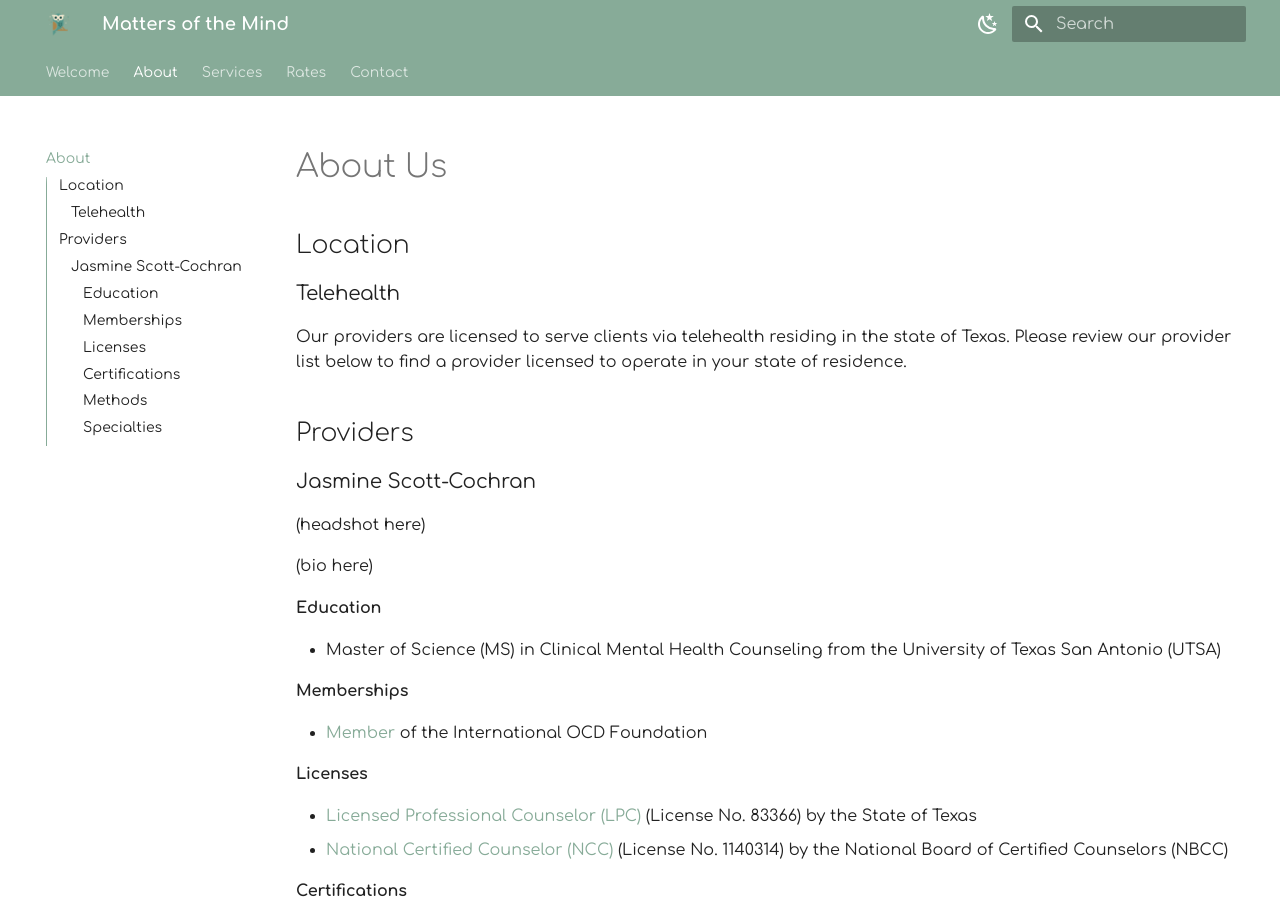
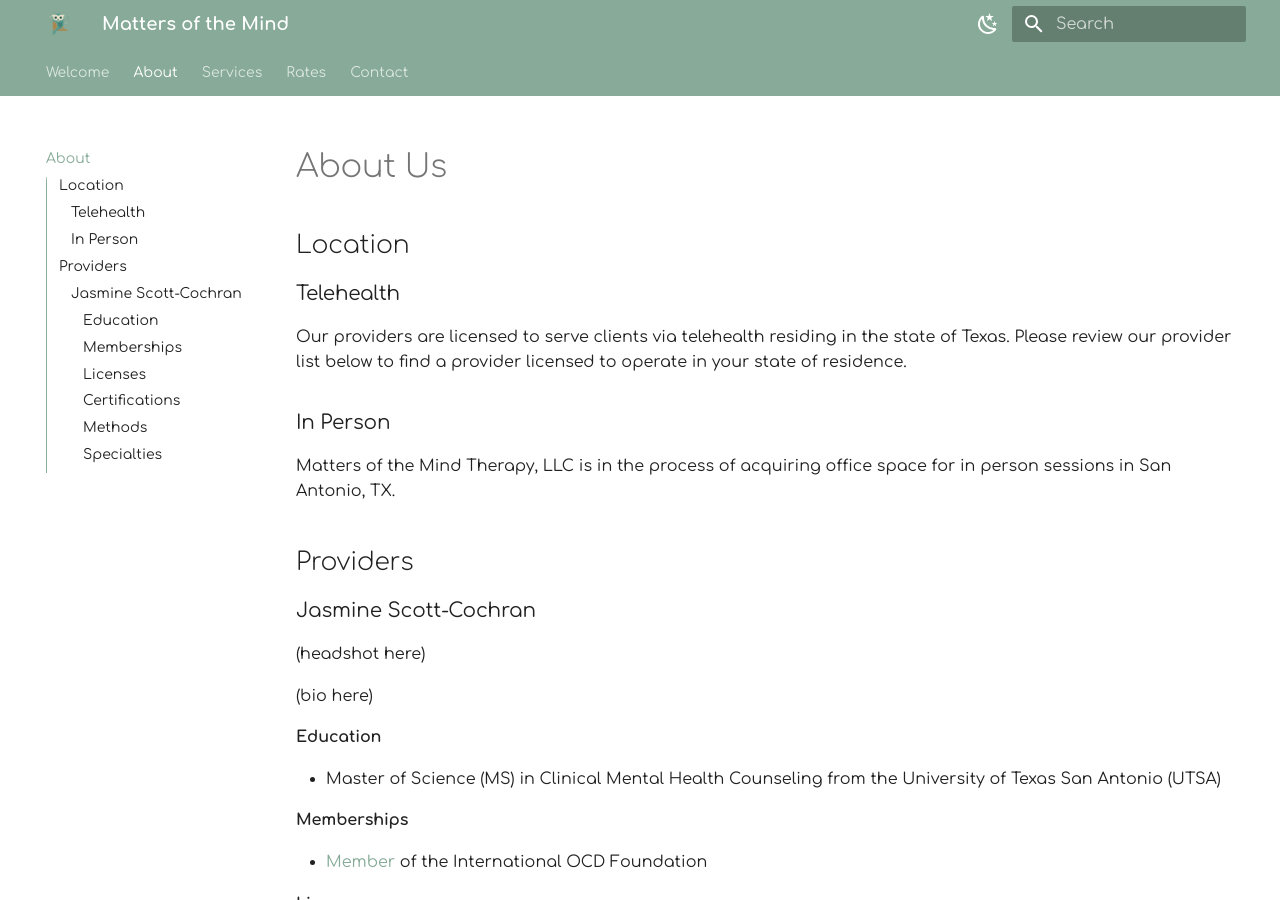
Before and after one commit to motm-therapy/website, an MkDocs documentation site: the page built from docs/about.md, in a window 1280 px wide and 900 px high. Built offline with MkDocs 1.6.1 and Material for MkDocs 9.7.7, drawn with Linux system fonts in a browser that asks for light colours.

Commit message:
Update about.md

```diff
--- a/docs/about.md
+++ b/docs/about.md
@@ -6,6 +6,10 @@
 
 Our providers are licensed to serve clients via telehealth residing in the state of Texas.
 Please review our provider list below to find a provider licensed to operate in your state of residence.
+
+### In Person
+
+Matters of the Mind Therapy, LLC is in the process of acquiring office space for in person sessions in San Antonio, TX.
 
 ## Providers
 
```
